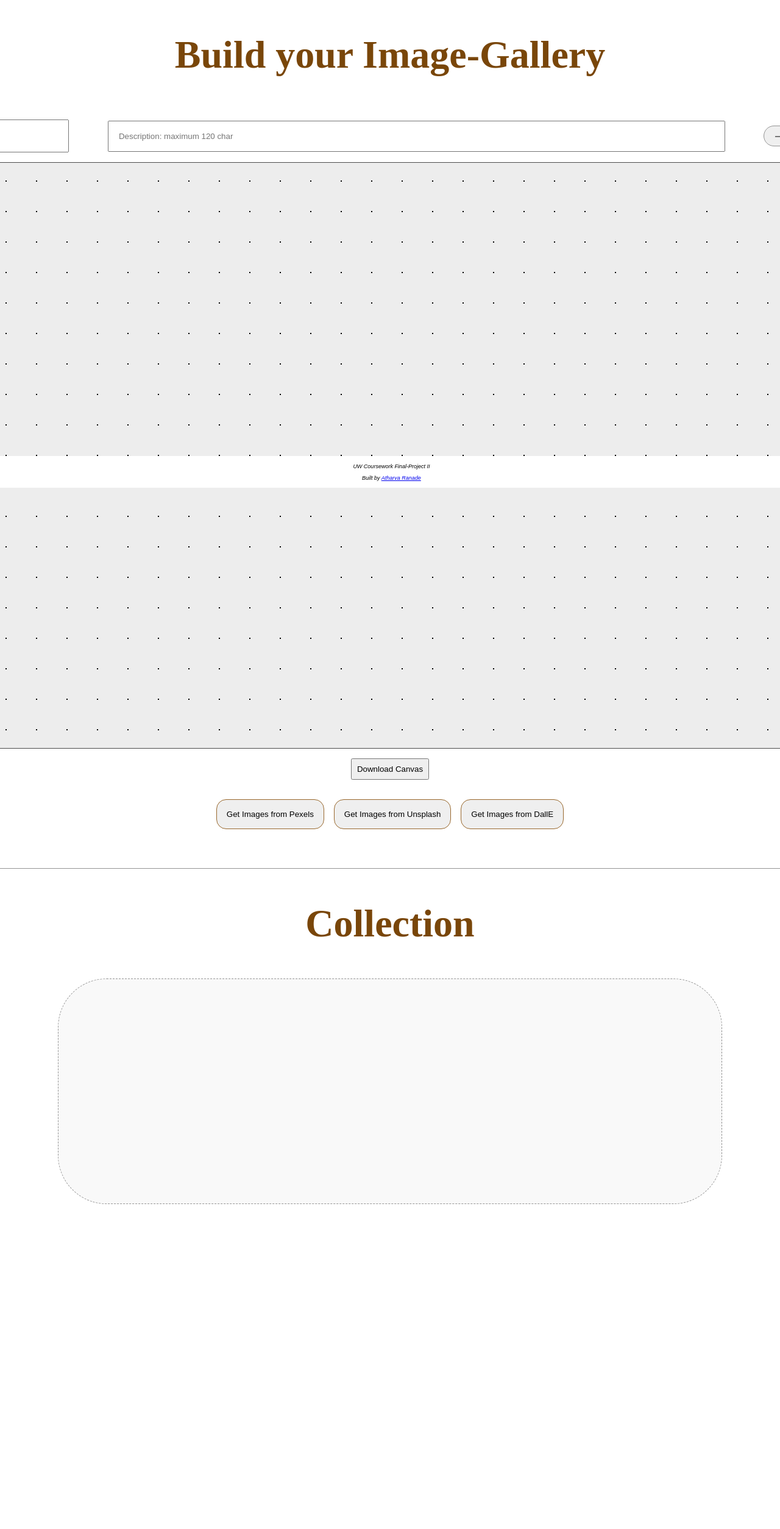
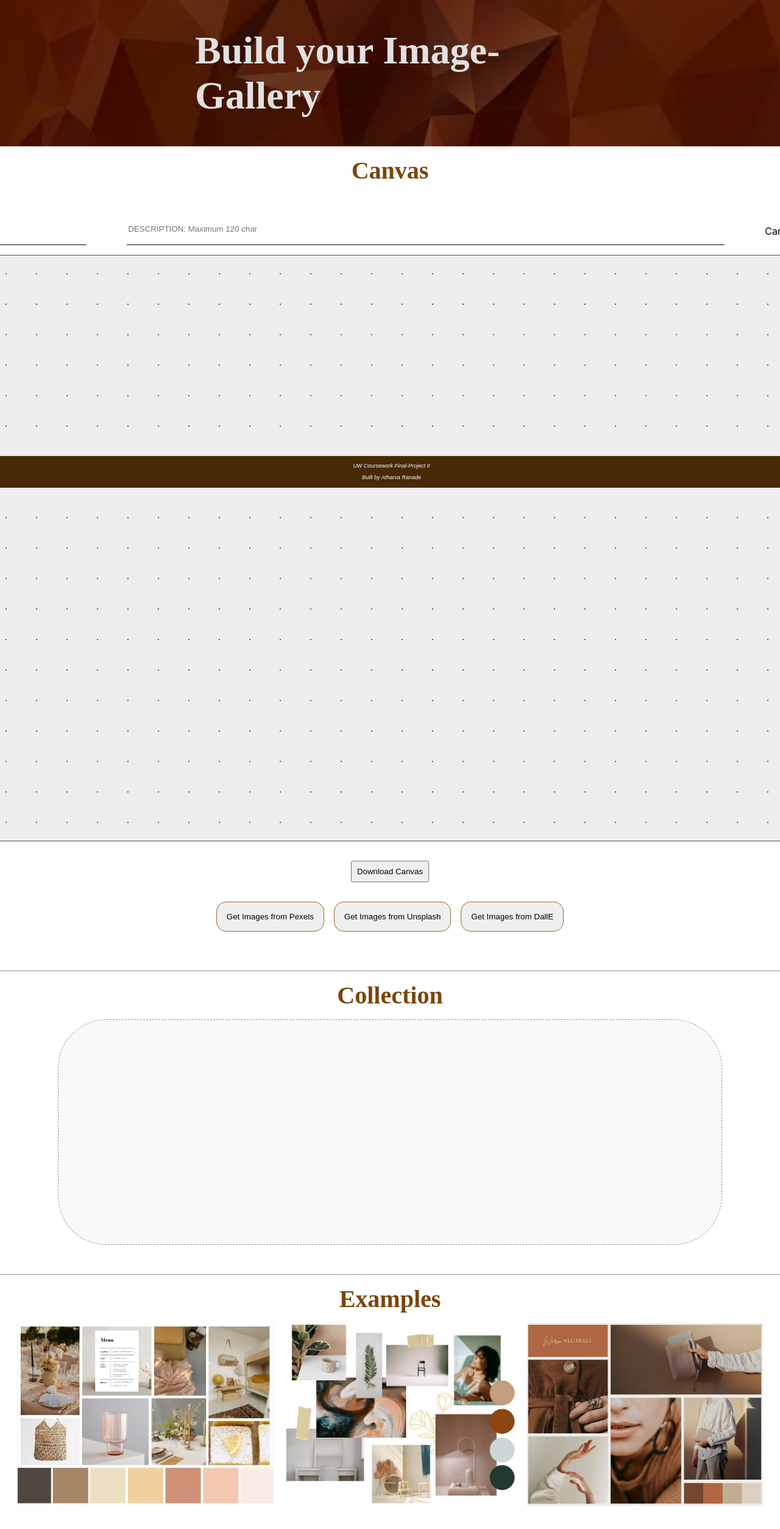
Before and after one commit to atharvaranade4/Moodboard-Canvas-REACT.js, a React (Create React App) app in the folder moodboard/: page / in a window 1280 px wide. Shown: the top 2508 px of the page at 61% size. Before the commit the page ends 2027 px from the top, so only its background shows below. Built offline with nearby package versions, Linux system fonts and the light colour scheme.

Commit message:
fix download & UI fixes

```diff
--- a/moodboard/src/App.css
+++ b/moodboard/src/App.css
@@ -20,17 +20,50 @@ p{
   font-size: 9px;
   font-style: italic;
 }
+a{
+  text-decoration: none;
+  color: inherit;
+}
 h2{
   font-family:'Times New Roman', Times, serif;
-  color:#794609;
+  color:#e1e1e1;
 	font-size: 4em;
 }
+h3{
+  font-family:'Times New Roman', Times, serif;
+  color:#794609;
+	font-size: 2.5em;
+  margin: 1rem 0 1rem 0;
+}
+.title-container{
+  position: relative;
+  width: 100%;
+  height: 15rem;
+  overflow: hidden;
+}
+.title-image{
+  width:100%;
+  height:15rem;
+  overflow:none;
+  object-fit: cover;
+}
+.title{
+  position: absolute;
+  margin:0;
+  top: 50%;
+  left: 50%;
+  transform: translate(-50%, -50%);
+}
 .title-input{
-  padding: 1rem;
-  font-size: 16px
+  font-size: 20px;
+  line-height: 3rem;
+  border: none;
+  border-bottom: 1px solid black;
 }
 .description-input{
-  padding: 1rem
+  line-height: 3rem;
+  border: none;
+  border-bottom: 1px solid black;
 }
 .query-image_container {
   position: relative; /* required for (c2) */
@@ -39,9 +72,8 @@ input[type=text]:focus {
   border: 2px solid #555;
 }
 #head{
-  border: 1px solid #949494;
-  border-radius: 3rem;
-  padding: 1rem;
+  background: transparent;
+  border: none;
 }
 .getimagesAPI-btn{
   padding:1rem;
@@ -105,7 +137,7 @@ input[type=text]:focus {
   align-items: center;
   position: relative;
   background-color: rgb(237, 237, 237);
-  background-image: radial-gradient(rgb(0, 0, 0) 1px, transparent 0);
+  background-image: radial-gradient(rgb(95, 95, 95) 1px, transparent 0);
   background-size: 50px 50px;
   background-position: -5px 5px;
 }
@@ -120,6 +152,7 @@ input[type=text]:focus {
 .canvas-container{
   width:10rem;
   padding: 0.5rem;
+  position: absolute;
 }
 
 .canvas-image_container{
@@ -127,6 +160,7 @@ input[type=text]:focus {
   flex-direction: column;
   align-items: flex-end;
   max-width: 10rem;
+  min-height: 18rem;
 }
 .canvas-image_container > img {
   width:100%;
@@ -149,7 +183,9 @@ input[type=text]:focus {
   margin: 0.25rem 0  0  0;
   background-color: #000000;
 }
-
+.download-container{
+  padding:1rem
+}
 .query-container{
   column-width: 13rem;
   max-width: 50rem;
@@ -217,13 +253,24 @@ input[type=text]:focus {
 .download-btn{
   padding: 0.5rem
 }
-
+.examples{
+  display:flex;
+  flex-direction: column;
+  align-items: center;
+  padding-bottom: 5rem;
+}
+.example-images{
+  display: flex;
+  justify-content: center;
+  gap:1rem
+}
 .footer {
+  background-color:#472905;
+  color:white;
   position: sticky;
 	font-family: Arial, Helvetica, sans-serif;
 	text-align: center;
 	font-size: 10px;
-	background: white;
 	padding: 0.15rem;
 	bottom: 0;
 	width:100%;
--- a/moodboard/src/App.js
+++ b/moodboard/src/App.js
@@ -7,7 +7,7 @@ import Canvas from './Canvas';
 import Collection from './Collection'
 import BoardInfo from './UIComponent/BoardInfo'
 import './App.css';
-
+import Examples from './Examples'
 
 function App() {
   const [collectionArr, setCollectionArr] = useState([]);
@@ -21,7 +21,7 @@ function App() {
     const canvasDownload = document.querySelector('.download-container');
     if (!canvasDownload) return;
 
-    const canvas = await html2canvas(canvasDownload);
+    const canvas = await html2canvas(canvasDownload, {useCORS: true});
     const dataURL = canvas.toDataURL('image/png');
     downloadjs(dataURL, 'canvas.png', 'image/png');
   };
@@ -88,7 +88,11 @@ function App() {
   return (
     <>
     <div className="App">
-      <h2>Build your Image-Gallery</h2>
+      <div className='title-container'>
+        <h2 className='title'>Build your Image-Gallery</h2>
+        <img className='title-image' src={require('./assets/brown_background.png')} alt="Snow"/>
+      </div>
+      <h3>Canvas</h3>
       <div className='download-container'>
         <BoardInfo />
         <div className="canvas" id="canvas-bounds">
@@ -102,10 +106,11 @@ function App() {
           addToGlobalCollection={AddToCollectionArr}
         />
       <div className='line'></div>
-      <h2>Collection</h2>
+      <h3>Collection</h3>
       {CollectionImage}
+      <div className='line'></div>
     </div>
-    {/* <Examples /> */}
+    <Examples />
     <div className="footer">
 		  <p>UW Coursework Final-Project II</p>
 		  <p>Built by <a href="https://github.com/atharvaranade4" className="github-link">Atharva Ranade</a></p>
--- a/moodboard/src/Examples.jsx
+++ b/moodboard/src/Examples.jsx
@@ -7,11 +7,11 @@ export default function Examples (){
     return(
 		<section>
 			<div class ="examples">
-				<p>MoodBoard Examples</p>
-				<div class="example-images">
-					<img src="./assets/Example_1.JPG" alt="forest" height="300px"/>
-					<img src="./assets/Example_2.JPG" alt="forest" height="300px"/>
-					<img src="./assets/Example_3.JPG" alt="forest" height="300px"/>
+				<h3>Examples</h3>
+				<div className="example-images">
+					<img src= {require('./assets/Example_1.JPG')} alt="forest" height="300px"/>
+					<img src={require('./assets/Example_2.JPG')} alt="forest" height="300px"/>
+					<img src={require('./assets/Example_3.JPG')} alt="forest" height="300px"/>
 				</div>
 			</div>
 		</section>
--- a/moodboard/src/UIComponent/BoardInfo.jsx
+++ b/moodboard/src/UIComponent/BoardInfo.jsx
@@ -1,10 +1,10 @@
 export default function boardInfo (){
     return(
         <div className='info-container'>
-            <div className="title-container">
+            <div className="into-title_container">
                 <input
                 id="title"
-                placeholder="Title:"
+                placeholder="TITLE:"
                 className="title-input"
                 type="text"
                 />
@@ -14,13 +14,13 @@ export default function boardInfo (){
                 id="description"
                 className="description-input"
                 type="text"
-                placeholder="Description: maximum 120 char"
+                placeholder="DESCRIPTION: Maximum 120 char"
                 size="120"
                 />
                 </div>
             <div>
+                <label htmlFor="head"> Canvas Color</label>
                 <input type="color" id="head" name="head"/>
-                <label htmlFor="head"> Canvas Color</label>
             </div>
         </div>
     )
```
Also changed, not shown: moodboard/src/assets/brown_background.png (added).
